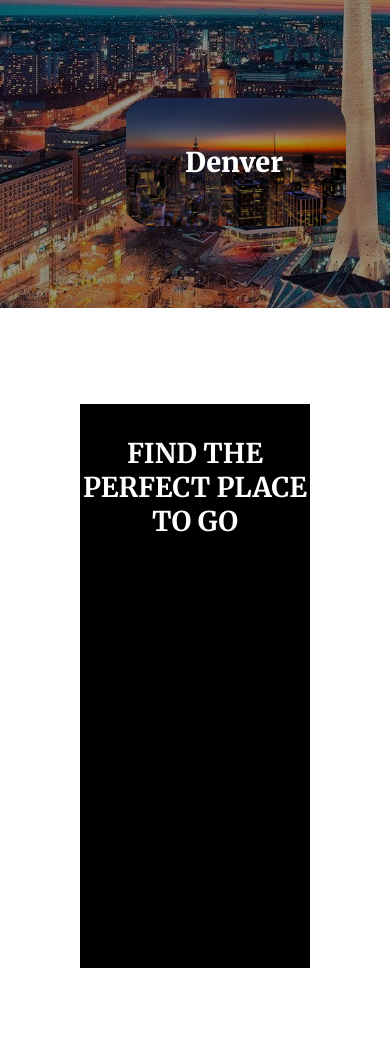
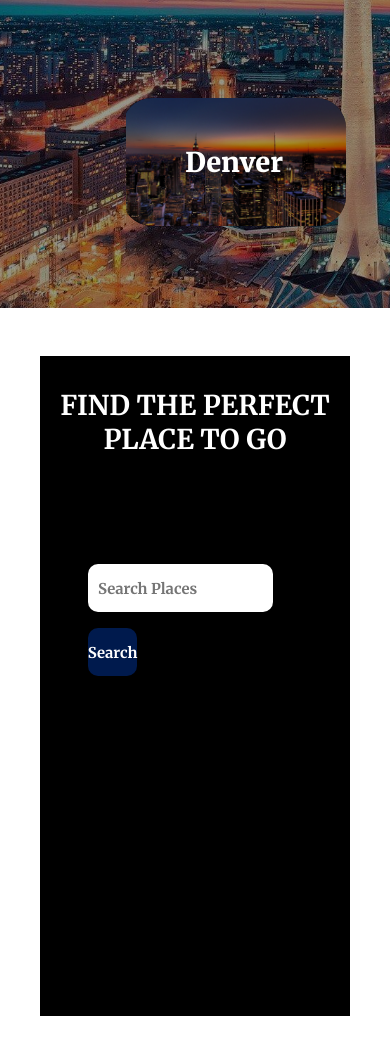
Before and after one commit to jerilalbi/Travel-website, a plain HTML site: page index.html in a window 390 px wide. Shown: the part 536-1590 px from the top of the page. Drawn offline with nearby package versions, Linux system fonts and the light colour scheme.

Commit message:
search box ui cmplt

```diff
--- a/assets/css/styles.css
+++ b/assets/css/styles.css
@@ -395,10 +395,59 @@ input{
     color: white;
     font-weight: var(--font-bold);
     font-size: var(--big-font);
-    text-shadow: 2px 0 0 var(--black), -2px 0 0 var(--black), 0 2px 0 var(--black), 0 -2px 0 var(--black), 1px 1px var(--black), -1px -1px 0 var(--black), 1px -1px 0 var(--black), -1px 1px 0 var(--black);
+    text-shadow: 2px 0 0 var(--black), -2px 0 0 var(--black), 0 2px 0 var(--black), 1px 1px var(--black), -1px -1px 0 var(--black), 1px -1px 0 var(--black), -1px 1px 0 var(--black);
     text-align: center;
     position: relative;
     width: 100%;
     height: 3rem;
     padding: 0;
 }
+.search-textfield-box{
+    margin-top: 5rem;
+    width: 100%;
+    padding: 2rem 2rem;
+    color: var(--main-color);
+}
+.search-textfield{
+    position: relative;
+    font-weight: bold;
+    margin: 0 1rem;
+    color: var(--main-color);
+    background-color: var(--white);
+    width: 75%;
+    height: 3rem;
+    padding-left: 10px;
+    border-radius: 10px;
+    float: left;
+}
+
+.search-button{
+    align-items: center;
+    justify-content: center;
+    display: flex;
+    cursor: pointer;
+    max-width: 2rem 0;
+    height: 3rem;
+    width: 15%;
+    background-color: var(--main-color);
+    color: var(--white);
+    float: left;
+    border-radius: 10px;
+    font-weight: bold;
+}
+
+@media screen and (max-width: 765px){
+    .search-container{
+        padding: 3rem 2.5rem;
+    }
+
+    .search-textfield{
+        border-radius: 10px;
+        margin: 1rem;
+    }
+    .search-button{
+        border-radius: 10px;
+        width: 20%;
+        margin: 0 1rem;
+    }
+}
--- a/index.html
+++ b/index.html
@@ -90,6 +90,10 @@
                     <div class="search-title">
                         <span>FIND THE PERFECT PLACE TO GO</span>
                     </div>
+                    <div class="search-textfield-box">
+                        <input type="text" placeholder="Search Places" class="search-textfield">
+                        <div class="search-button">Search</div>
+                    </div>
                 </div>
             </div>
         </section>
```
